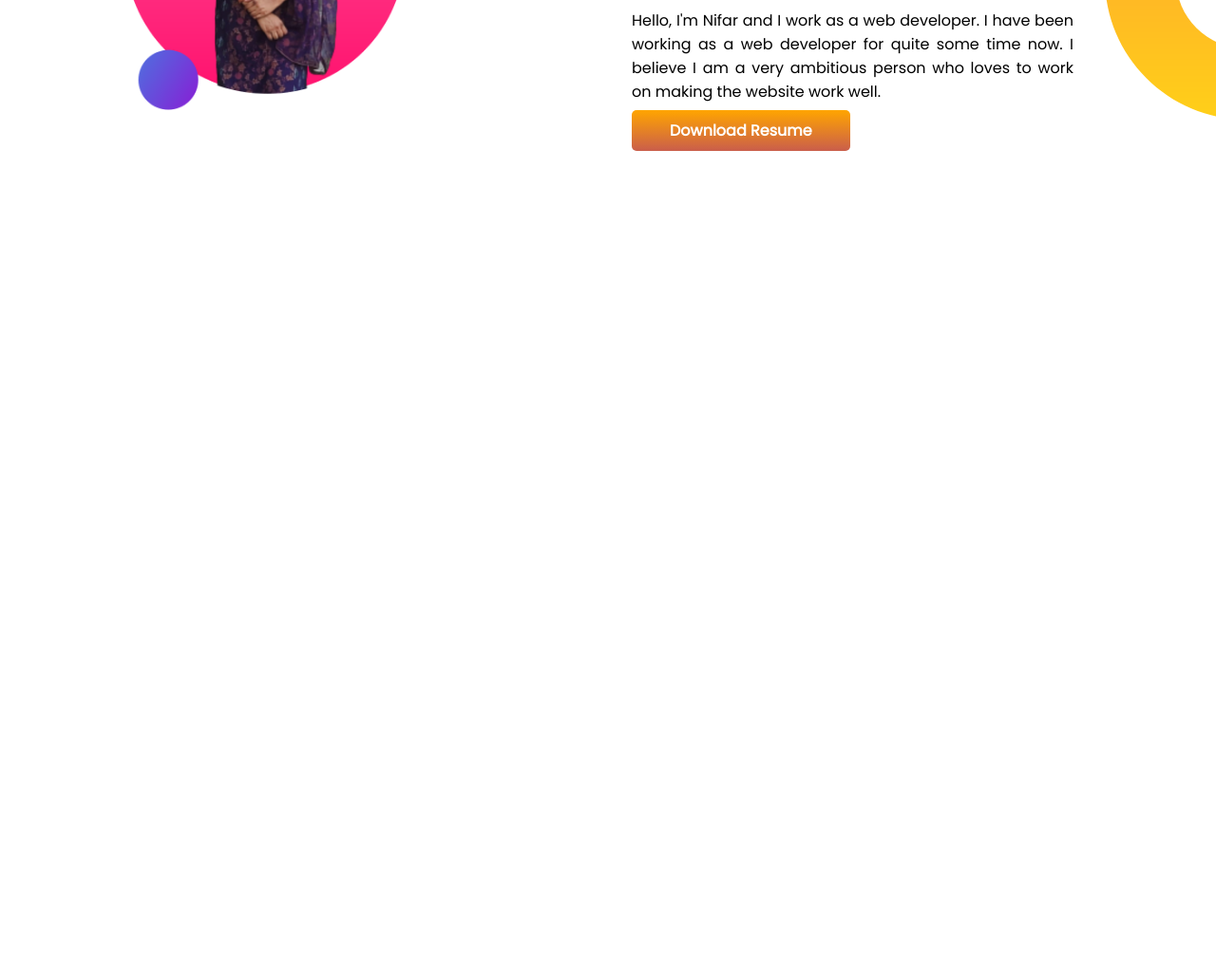
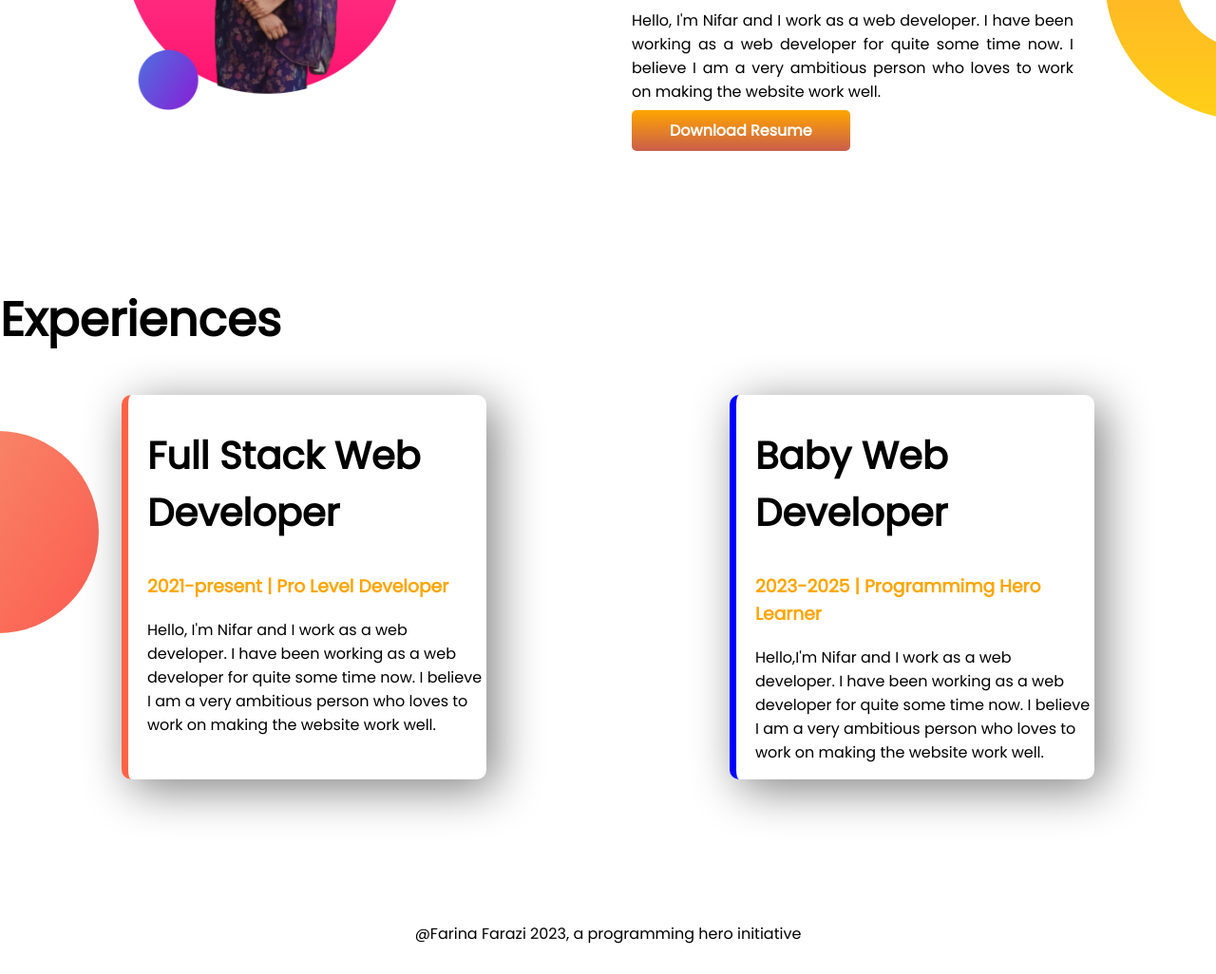
Before and after one commit to FarinaFarazi/developer-portfolio, a plain HTML site: page index.html in a window 1280 px wide. Shown: the part 885-1911 px from the top of the page at 95% size. Before the commit the page ends 1185 px from the top, so only its background shows below. Drawn offline with Linux system fonts and the light colour scheme.

Commit message:
finished portfolio

```diff
--- a/index.html
+++ b/index.html
@@ -10,7 +10,7 @@
     <link rel="stylesheet" href="style.css">
 </head>
 <body>
-    <section class="top-bannar">
+    <section class="top-bannar flexible-container">
         <div class="half-width"><h1>Welcome To</h1>
             <h1><span>Farina Farazi Nifar's</span> World!!</h1>
             <u><h3>I am a student and a web developer</h3></u>
@@ -22,7 +22,7 @@
 
 </section>
 
-<section class="dream-big">
+<section class="dream-big flexible-container">
 <div class="half-width" >
 <img src="images/nifar2.png" alt="">
 </div>
@@ -34,11 +34,25 @@
 
 
 </div>
+</section>
 
+<section class="experience-area">
+    <h1>Experiences</h1>
+    <div class="flexible-container">
+    <div id="full-stack-developer" class="experience-description" >
+        <h2>Full Stack Web Developer</h2>
+        <h3 class="time-colour">2021-present | Pro Level Developer</h3>
+        <p>Hello, I'm Nifar and I work as a web developer. I have been working as a web developer for quite some time now. I believe I am a very ambitious person who loves to work on making the website work well.</p>
+    </div>
 
-
+    <div id="baby-web-developer" class="experience-description">
+        <h2>Baby Web Developer</h2>
+        <h3 class="time-colour">2023-2025 | Programmimg Hero Learner</h3>
+        <p>Hello,I'm Nifar and I work as a web developer. I have been working as a web developer for quite some time now. I believe I am a very ambitious person who loves to work on making the website work well.</p>
+    </div></div>
 
 </section>
 
 </body>
+<footer>@Farina Farazi 2023, a programming hero initiative</footer>
 </html>
--- a/style.css
+++ b/style.css
@@ -6,11 +6,14 @@ body{
 h1{
     font-size: 50px;
 }
+h2{
+    font-size: 40px;
+}
 span{
     color: orange;
 }
 
-section{
+.flexible-container{
     display: flex;
     margin-bottom:150px;
 }
@@ -45,3 +48,34 @@ section{
     background-position: right;
     padding-right: 150px;
 }
+
+.time-colour{
+    color: orange;
+}
+
+.experience-description{
+    width:30%;
+    margin-left: 10%;
+    margin-right: 10%;
+    box-shadow: 10px 10px 50px gray;
+    padding-left: 20px;
+    border-radius: 10px;
+}
+.experience-area{
+    background-image: url(images/exp-bg.png);
+    background-repeat: no-repeat;
+    background-position: left;
+}
+
+#full-stack-developer{
+
+    border-left: 7px solid tomato;
+}
+#baby-web-developer{
+    border-left: 7px solid blue;
+}
+
+footer{
+    text-align: center;
+    margin-bottom: 30px;
+}
```
